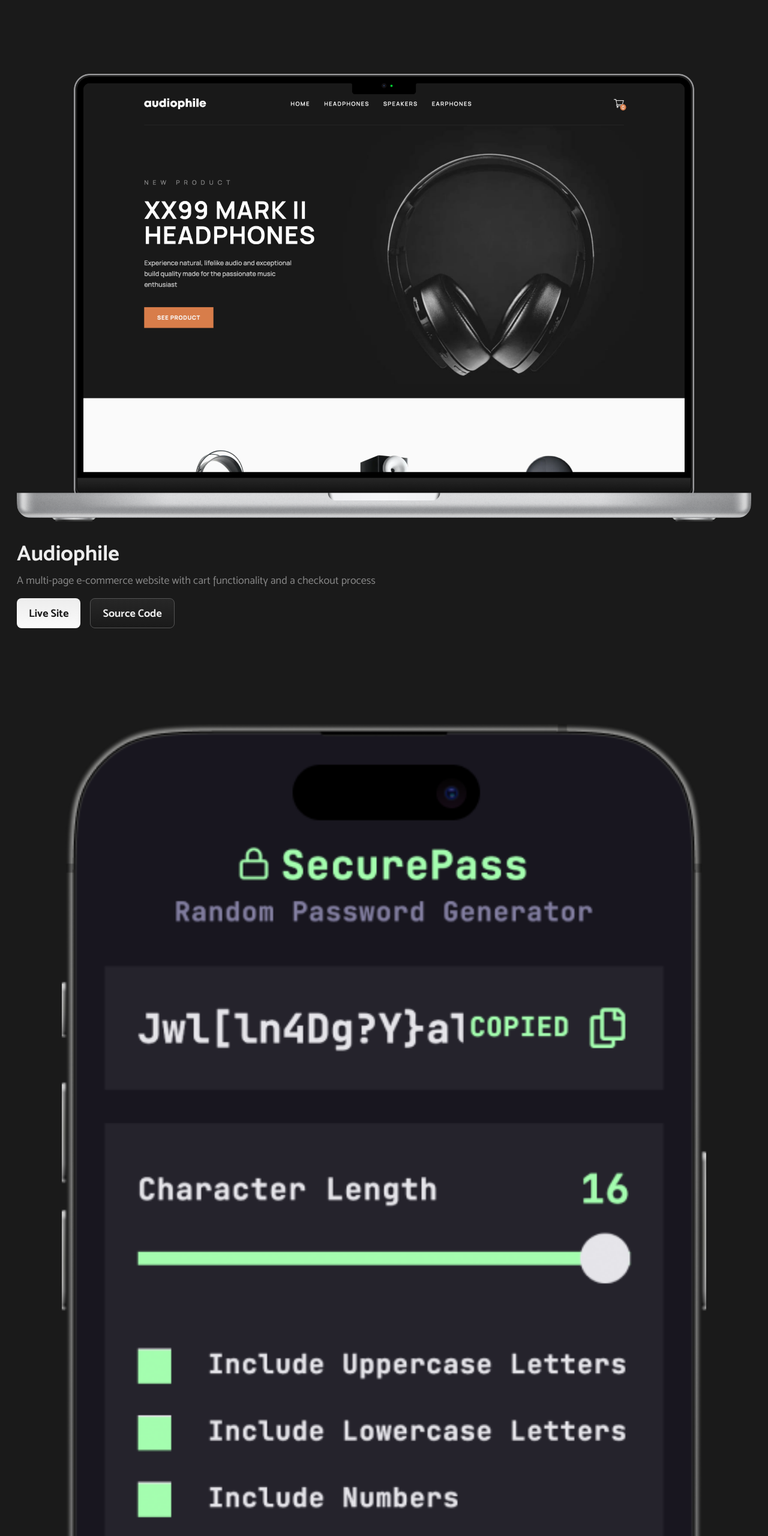
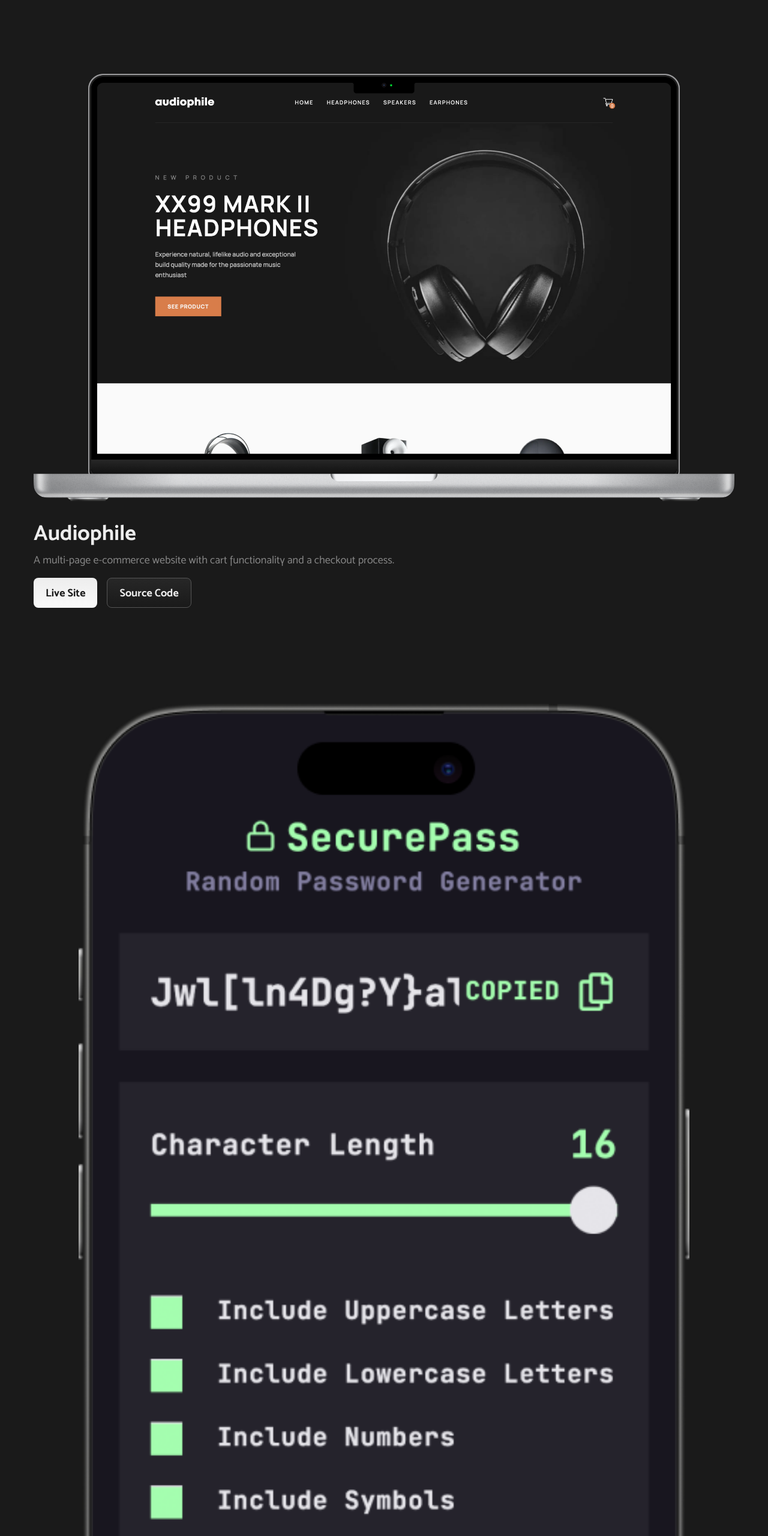
Before and after one commit to bnielsencodes/bnielsen.dev-v2, a Next.js app: page / in a window 1280 px wide. Shown: the part 2606-5166 px from the top of the page at 60% size. Built offline with nearby package versions, Linux system fonts and the light colour scheme.

Commit message:
Import and map project components

```diff
--- a/app/components/projects-section/ProjectsSection.tsx
+++ b/app/components/projects-section/ProjectsSection.tsx
@@ -1,14 +1,12 @@
-import Image from "next/image";
-import audiophileMockup from "@/public/assets/mockups/Laptops/audiophile.png";
-import securepassMockup from "@/public/assets/mockups/Mobile/securepass.png";
-import quizzicalStartMockup from "@/public/assets/mockups/Tablets/quizzical-start.png";
-import quizzicalQuizMockup from "@/public/assets/mockups/Tablets/quizzical-quiz.png";
-import dictionaryDarkMockup from "@/public/assets/mockups/Tablets/dictionary-dark.png";
-import dictionaryLightMockup from "@/public/assets/mockups/Tablets/dictionary-light.png";
-import ProjectButtons from "./ProjectButtons";
+import { projects } from "@/app/data";
+import Project from "./Project";
 import clsx from "clsx";
 
 export default function ProjectsSection({ darkMode }: { darkMode: boolean }) {
+  const projectElements = projects.map((project) => {
+    return <Project key={project.id} {...{ darkMode, project }} />;
+  });
+
   return (
     <section
       id="projects-section"
@@ -30,172 +28,7 @@ export default function ProjectsSection({ darkMode }: { darkMode: boolean }) {
         Work
       </p>
       <div className="flex flex-col justify-center pb-[25px] mt-[120px] text-[0.9rem] ">
-        {/* Audiophile project */}
-        <div className="mb-32">
-          <Image
-            className={clsx("w-full h-auto", {
-              "drop-shadow-none": darkMode,
-              "drop-shadow-custom": !darkMode,
-            })}
-            src={audiophileMockup}
-            alt="letter N logo"
-            width="2110"
-            height="1286"
-            sizes="100vw"
-          />
-          <p
-            className={clsx("mt-8 mb-3 text-4xl font-bold", {
-              "text-neutral-500 ": darkMode,
-              "text-neutral-200 ": !darkMode,
-            })}
-          >
-            Audiophile
-          </p>
-          <p
-            className={clsx("text-lg", {
-              "text-neutral-400": darkMode,
-              "text-neutral-300": !darkMode,
-            })}
-          >
-            A multi-page e-commerce website with cart functionality and a
-            checkout process
-          </p>
-          <ProjectButtons {...{ darkMode }} />
-        </div>
-
-        {/* SecurePass project */}
-        <div className="mb-32">
-          <Image
-            className={clsx("w-[calc(100%-150px)] h-auto mx-auto", {
-              "drop-shadow-none": darkMode,
-              "drop-shadow-custom": !darkMode,
-            })}
-            src={securepassMockup}
-            alt="letter N logo"
-            width="430"
-            height="883"
-            sizes="100vw"
-          />
-          <p
-            className={clsx("mt-8 mb-3 text-4xl font-bold", {
-              "text-neutral-500 ": darkMode,
-              "text-neutral-200 ": !darkMode,
-            })}
-          >
-            SecurePass
-          </p>
-          <p
-            className={clsx("text-lg", {
-              "text-neutral-400": darkMode,
-              "text-neutral-300": !darkMode,
-            })}
-          >
-            A strong random password generator
-          </p>
-          <ProjectButtons {...{ darkMode }} />
-        </div>
-
-        {/* Quizzical Project */}
-        <div className="mb-32">
-          <div className="relative w-full h-[400px]">
-            <Image
-              className={clsx(
-                "absolute top-[35%] left-[35%] z-20 -translate-x-1/2 -translate-y-1/2 w-[calc(100%-150px)] h-auto mx-auto",
-                {
-                  "drop-shadow-none": darkMode,
-                  "drop-shadow-custom": !darkMode,
-                }
-              )}
-              src={quizzicalStartMockup}
-              alt="letter N logo"
-              width="700"
-              height="1019"
-              sizes="100vw"
-            />
-            <Image
-              className={clsx(
-                "absolute top-[65%] left-[65%] z-10 -translate-x-1/2 -translate-y-1/2 w-[calc(100%-150px)] h-auto mx-auto",
-                {
-                  "drop-shadow-none": darkMode,
-                  "drop-shadow-custom": !darkMode,
-                }
-              )}
-              src={quizzicalQuizMockup}
-              alt="letter N logo"
-              width="700"
-              height="1019"
-              sizes="100vw"
-            />
-          </div>
-          <p
-            className={clsx("mt-8 mb-3 text-4xl font-bold", {
-              "text-neutral-500 ": darkMode,
-              "text-neutral-200 ": !darkMode,
-            })}
-          >
-            Quizzical
-          </p>
-          <p
-            className={clsx("text-lg", {
-              "text-neutral-400": darkMode,
-              "text-neutral-300": !darkMode,
-            })}
-          >
-            A quiz app that fetches data from The Open Trivia Database API
-          </p>
-          <ProjectButtons {...{ darkMode }} />
-        </div>
-
-        {/* Dictionary Web App Project */}
-        <div className="mb-32">
-          <div className="relative w-full h-[400px]">
-            <Image
-              className={clsx(
-                "absolute top-[35%] left-[35%] z-20 -translate-x-1/2 -translate-y-1/2 w-[calc(100%-150px)] h-auto mx-auto",
-                {
-                  "drop-shadow-none": darkMode,
-                  "drop-shadow-custom": !darkMode,
-                }
-              )}
-              src={dictionaryDarkMockup}
-              alt="letter N logo"
-              width="700"
-              height="1019"
-              sizes="100vw"
-            />
-            <Image
-              className={clsx(
-                "absolute top-[65%] left-[65%] z-10 -translate-x-1/2 -translate-y-1/2 w-[calc(100%-150px)] h-auto mx-auto",
-                {
-                  "drop-shadow-none": darkMode,
-                  "drop-shadow-custom": !darkMode,
-                }
-              )}
-              src={dictionaryLightMockup}
-              alt="letter N logo"
-              width="700"
-              height="1019"
-              sizes="100vw"
-            />
-          </div>
-          <p
-            className={clsx("mt-8 mb-3 text-4xl font-bold", {
-              "text-neutral-500 ": darkMode,
-              "text-neutral-200 ": !darkMode,
-            })}
-          >
-            Dictionary Web App
-          </p>
-          <p
-            className={clsx("text-lg", {
-              "text-neutral-400": darkMode,
-              "text-neutral-300": !darkMode,
-            })}
-          >
-            A dictionary web app that fetches data from the Free Dictionary API
-          </p>
-          <ProjectButtons {...{ darkMode }} />
-        </div>
+        {projectElements}
       </div>
     </section>
   );
```
